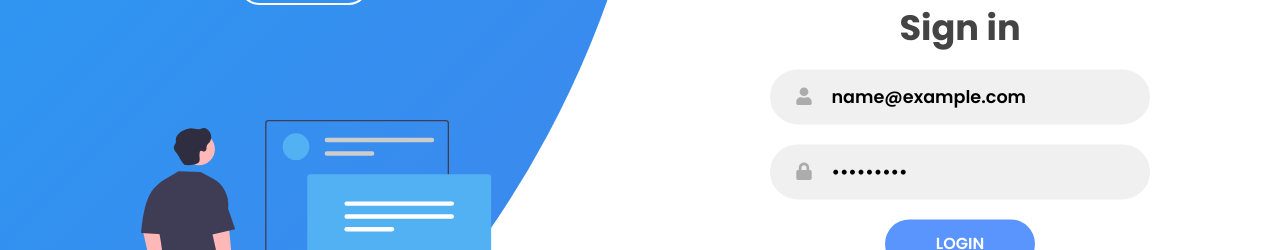
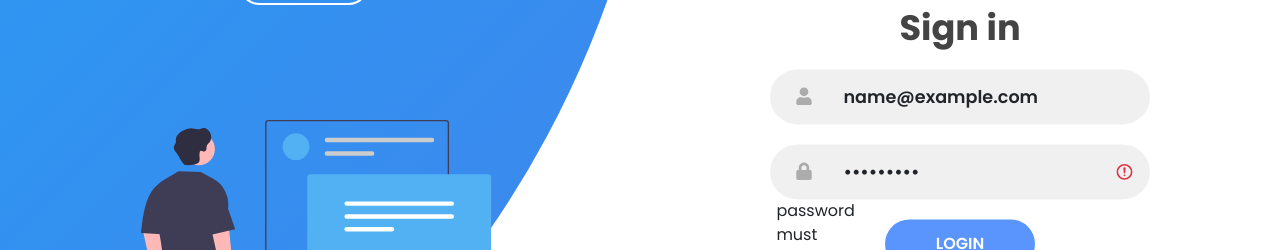
Before and after one commit to Ebubekiryzc/hrms-front-end, a React (Create React App) app: page / in a window 1280 px wide. Both pictures are taken after typing "name@example.com", "Sample123" into the empty fields and a click on the input "Login". Shown: the part 257-507 px from the top of the page. Built offline with nearby package versions, Linux system fonts and the light colour scheme.

Commit message:
Custom form component edited. (Meta module now active.)

```diff
--- a/src/utilities/customFormComponents/EYFormInput.jsx
+++ b/src/utilities/customFormComponents/EYFormInput.jsx
@@ -1,15 +1,18 @@
 import React from "react";
-import { useField } from "formik";
+import { ErrorMessage, useField } from "formik";
 import { FontAwesomeIcon } from "@fortawesome/react-fontawesome";
 
 export default function EYFormInput({ icon,...props }) {
   const [field,meta] = useField(props)
   return (
-    <div className="input-field">
+    <div className="input-field" >
       <div className="i">
       <FontAwesomeIcon icon={icon} fixedWidth />
       </div>
-      <input {...field} {...props}/>
+      <input className={`form-control shadow-none ${meta.touched && meta.error && 'is-invalid'}`} autoComplete="false" {...field} {...props}/>
+      <div>
+      <ErrorMessage component="div" name={field.name}  className="error"/>
+      </div>
     </div>
   );
 }
```
